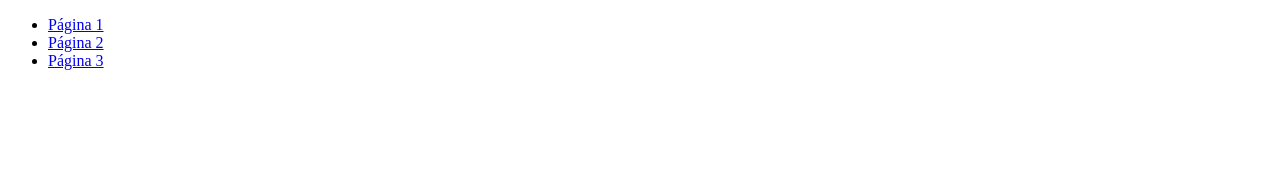
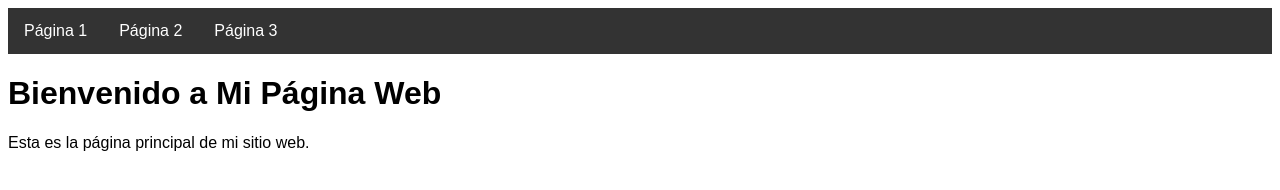
Before and after one commit to JoshLucio22/Laboratorio-6, a plain HTML site: page index.html in a window 1280 px wide. Drawn offline with Linux system fonts and the light colour scheme.

Commit message:
Se modifica el index y se le añade la hoja de estilos

```diff
--- a/index.html
+++ b/index.html
@@ -4,12 +4,18 @@
     <meta charset="UTF-8">
     <meta name="viewport" content="width=device-width, initial-scale=1.0">
     <title>Ejercicio 3</title>
+    <link rel="stylesheet" href="indexcss.css">
 </head>
 <body>
-    <ul>
-        <li><a href="#" id="Pag1">Página 1</a></li>
-        <li><a href="#" id="Pag2">Página 2</a></li>
-        <li><a href="#" id="Pag3">Página 3</a></li>
-    </ul>
+    <nav>
+        <a href="pagina1.html">Página 1</a>
+        <a href="pagina2.html">Página 2</a>
+        <a href="pagina3.html">Página 3</a>
+    </nav>
+
+    <div>
+        <h1>Bienvenido a Mi Página Web</h1>
+        <p>Esta es la página principal de mi sitio web.</p>
+    </div>
 </body>
 </html>
--- /dev/null
+++ b/indexcss.css
@@ -0,0 +1,22 @@
+body {
+    font-family: Arial, sans-serif;
+}
+
+nav {
+    background-color: #333;
+    overflow: hidden;
+}
+
+nav a {
+    float: left;
+    display: block;
+    color: white;
+    text-align: center;
+    padding: 14px 16px;
+    text-decoration: none;
+}
+
+nav a:hover {
+    background-color: #ddd;
+    color: black;
+}
```
